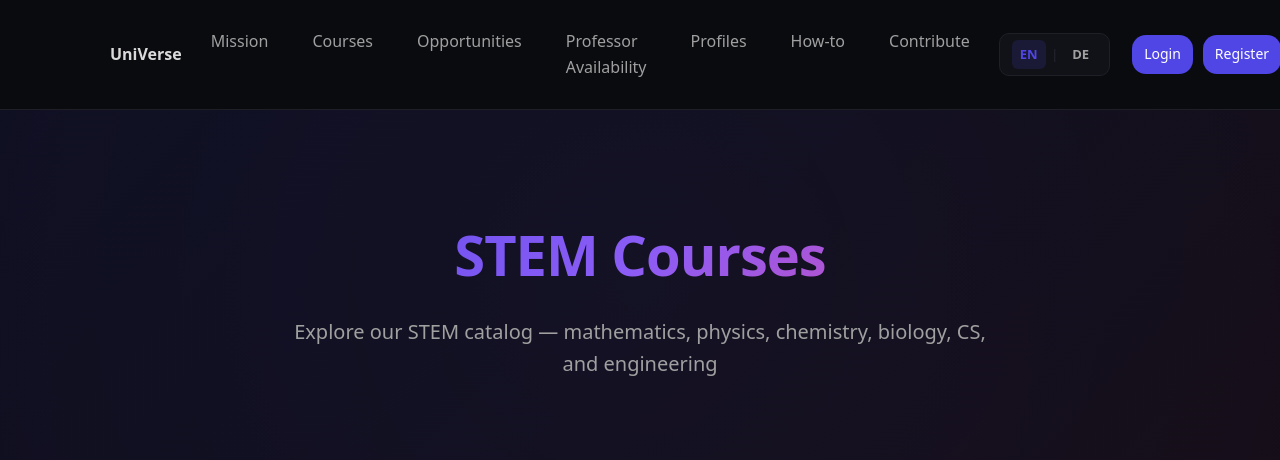
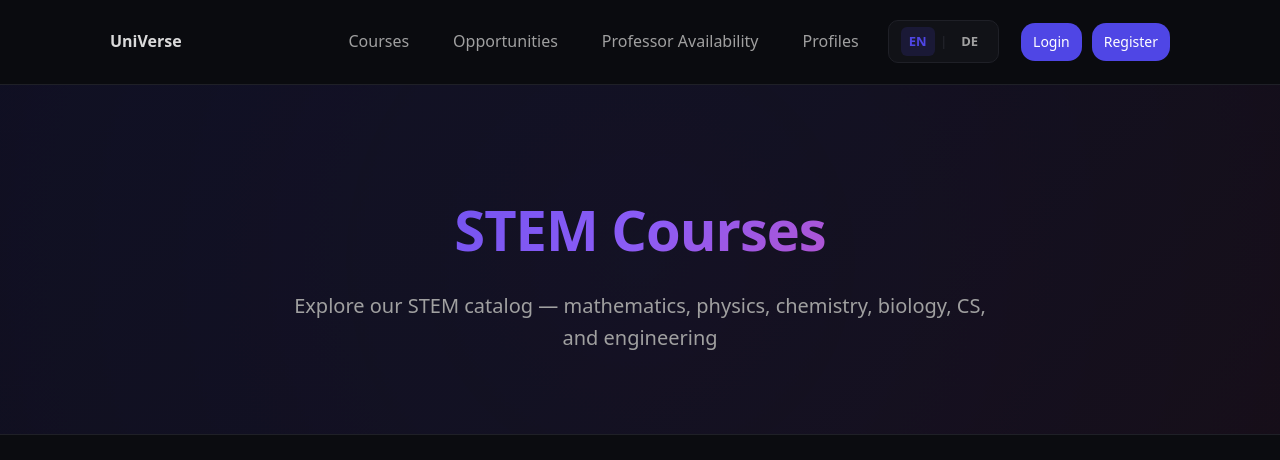
Before and after one commit to dolium/universe, a Flask app: page /courses in a window 1280 px wide. Shown: the top 460 px of the page. Run offline with Flask 3, Linux system fonts and the light colour scheme.

Commit message:
Deleted how to, contribute and mission

```diff
--- a/templates/base.html
+++ b/templates/base.html
@@ -17,13 +17,10 @@
       <label class="menu-btn" for="menu-toggle" aria-label="Toggle menu"><span></span></label>
 
       <nav class="nav">
-        <a href="#mission">{{ _('Mission') }}</a>
         <a href="{{ url_for('courses') }}">{{ _('Courses') }}</a>
         <a href="{{ url_for('opportunities') }}">{{ _('Opportunities') }}</a>
         <a href="{{ url_for('timetable') }}">{{ _('Professor Availability') }}</a>
         <a href="{{ url_for('profiles') }}">{{ _('Profiles') }}</a>
-        <a href="#howto">{{ _('How‑to') }}</a>
-        <a href="#contribute">{{ _('Contribute') }}</a>
       </nav>
 
       <div class="toolbar-tools">
```
